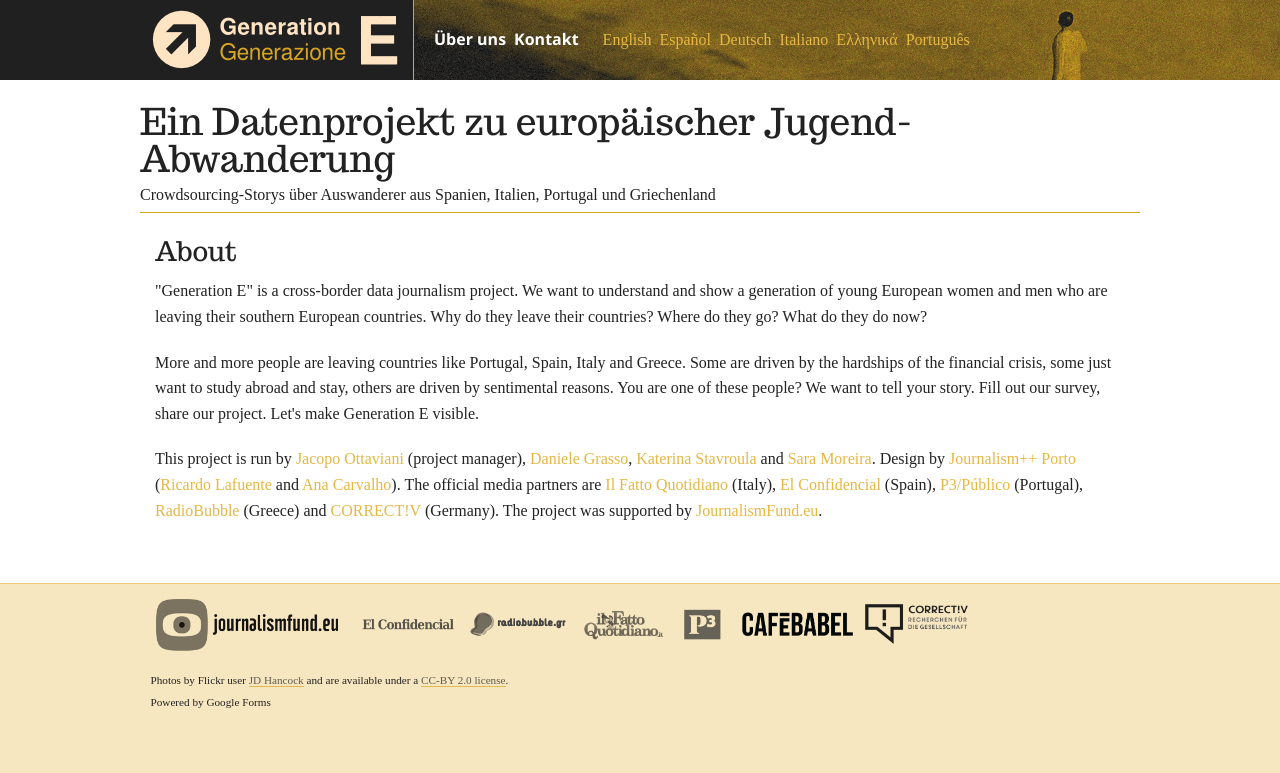
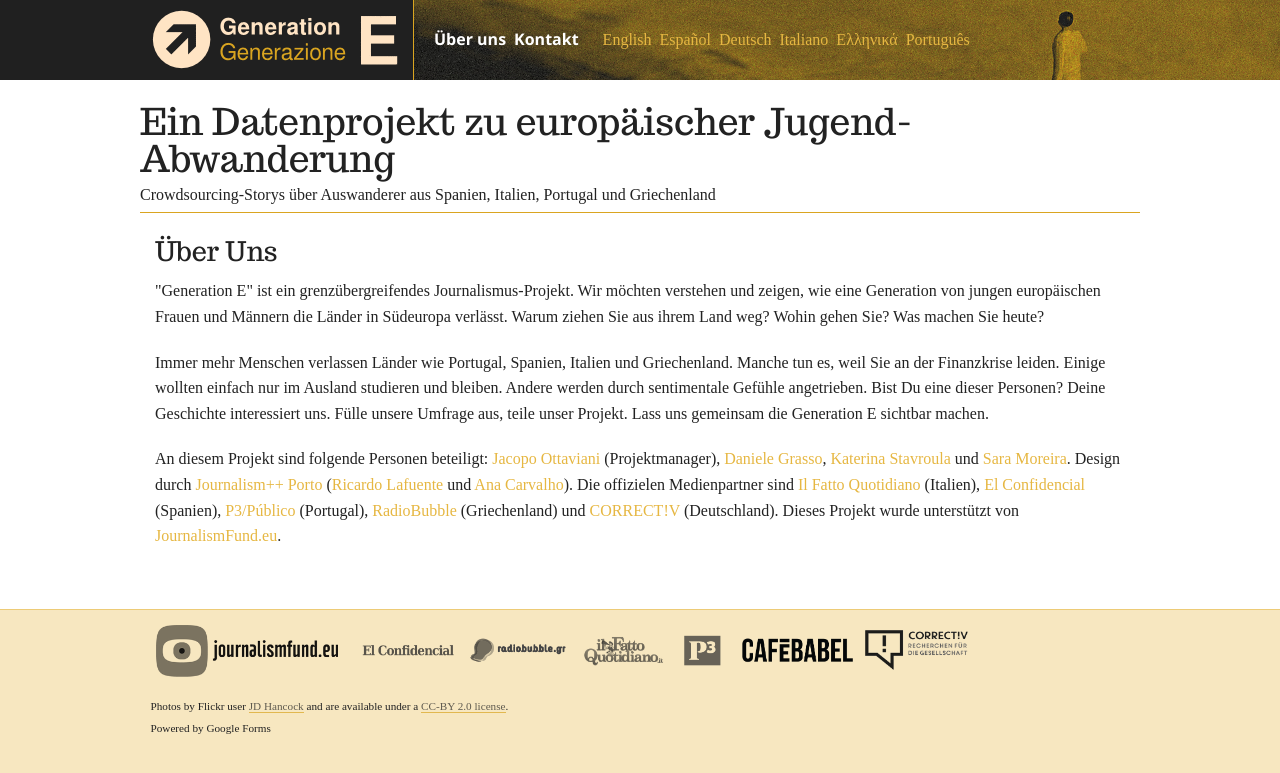
Before and after one commit to correctiv/generatione.eu, a Jekyll site: the page built from de/about.html, in a window 1280 px wide. Shown: the top 773 px of the page. Built offline with Jekyll 4.4.1, drawn with Linux system fonts in a browser that asks for light colours; some web fonts are replaced.

Commit message:
Update about.html

```diff
--- a/de/about.html
+++ b/de/about.html
@@ -4,14 +4,15 @@
 
 ---
 
-<h3>About</h3>
+<h3>Über Uns</h3>
 
 <p>
-  "Generation E" is a cross-border data journalism project. We want to understand and show a generation of young European women and men who are leaving their southern European countries. Why do they leave their countries? Where do they go? What do they do now?
+  "Generation E" ist ein grenzübergreifendes Journalismus-Projekt. Wir möchten verstehen und zeigen, wie eine Generation von jungen europäischen Frauen und Männern die Länder in Südeuropa verlässt. Warum ziehen Sie aus ihrem Land weg? Wohin gehen Sie? Was machen Sie heute?
 </p>
 
-<p>More and more people are leaving countries like Portugal, Spain, Italy and Greece. Some are driven by the hardships of the financial crisis, some just want to study abroad and stay, others are driven by sentimental reasons. You are one of these people? We want to tell your story. Fill out our survey, share our project. Let's make Generation E visible.</p>
+<p>Immer mehr Menschen verlassen Länder wie Portugal, Spanien, Italien und Griechenland. Manche tun es, weil Sie an der Finanzkrise leiden. Einige wollten einfach nur im Ausland studieren und bleiben. Andere werden durch sentimentale Gefühle angetrieben. Bist Du eine dieser Personen? Deine Geschichte interessiert uns. Fülle unsere Umfrage aus, teile unser Projekt. Lass uns gemeinsam die Generation E sichtbar machen.</p>
 
-<p>This project is run by <a href="http://twitter.com/jackottaviani" target="_blank">Jacopo Ottaviani</a> (project manager), <a href="http://twitter.com/danielegrasso" target="_blank">Daniele Grasso</a>, <a href="https://twitter.com/Jaquoutopie" target="_blank">Katerina Stavroula</a> and <a href="https://twitter.com/saritamoreira" target="_blank">Sara Moreira</a>.
-  Design by <a href="http://www.jplusplus.org/pt/porto/" target="_blank">Journalism++ Porto</a> (<a href="http://www.twitter.com/rlaf" target="_blank">Ricardo Lafuente</a> and <a href="https://twitter.com/aiscarvalho" target="_blank">Ana Carvalho</a>). The official media partners are <a href="http://www.ilfattoquotidiano.it" target="_blank">Il Fatto Quotidiano</a> (Italy), <a href="http://www.elconfidencial.com" target="_blank">El Confidencial</a> (Spain), <a href="http://p3.publico.pt/" target="_blank">P3/Público</a> (Portugal), <a href="http://www.radiobubble.gr" target="_blank">RadioBubble</a> (Greece) and <a href="https://www.correctiv.org/">CORRECT!V</a> (Germany). The project was supported by <a href="http://www.journalismfund.eu" target="_blank">JournalismFund.eu</a>.
+<p>An diesem Projekt sind folgende Personen beteiligt: <a href="http://twitter.com/jackottaviani" target="_blank">Jacopo Ottaviani</a> (Projektmanager), <a href="http://twitter.com/danielegrasso" target="_blank">Daniele Grasso</a>, <a href="https://twitter.com/Jaquoutopie" target="_blank">Katerina Stavroula</a> und <a href="https://twitter.com/saritamoreira" target="_blank">Sara Moreira</a>.
+  Design durch <a href="http://www.jplusplus.org/pt/porto/" target="_blank">Journalism++ Porto</a> (<a href="http://www.twitter.com/rlaf" target="_blank">Ricardo Lafuente</a> und <a href="https://twitter.com/aiscarvalho" target="_blank">Ana Carvalho</a>). Die offizielen Medienpartner sind <a href="http://www.ilfattoquotidiano.it" target="_blank">Il Fatto Quotidiano</a> (Italien), <a href="http://www.elconfidencial.com" target="_blank">El Confidencial</a> (Spanien), <a href="http://p3.publico.pt/" target="_blank">P3/Público</a> (Portugal), <a href="http://www.radiobubble.gr" target="_blank">RadioBubble</a> (Griechenland) und <a href="https://www.correctiv.org/">CORRECT!V</a> (Deutschland). Dieses Projekt wurde
+unterstützt von <a href="http://www.journalismfund.eu" target="_blank">JournalismFund.eu</a>.
 </p>
```
